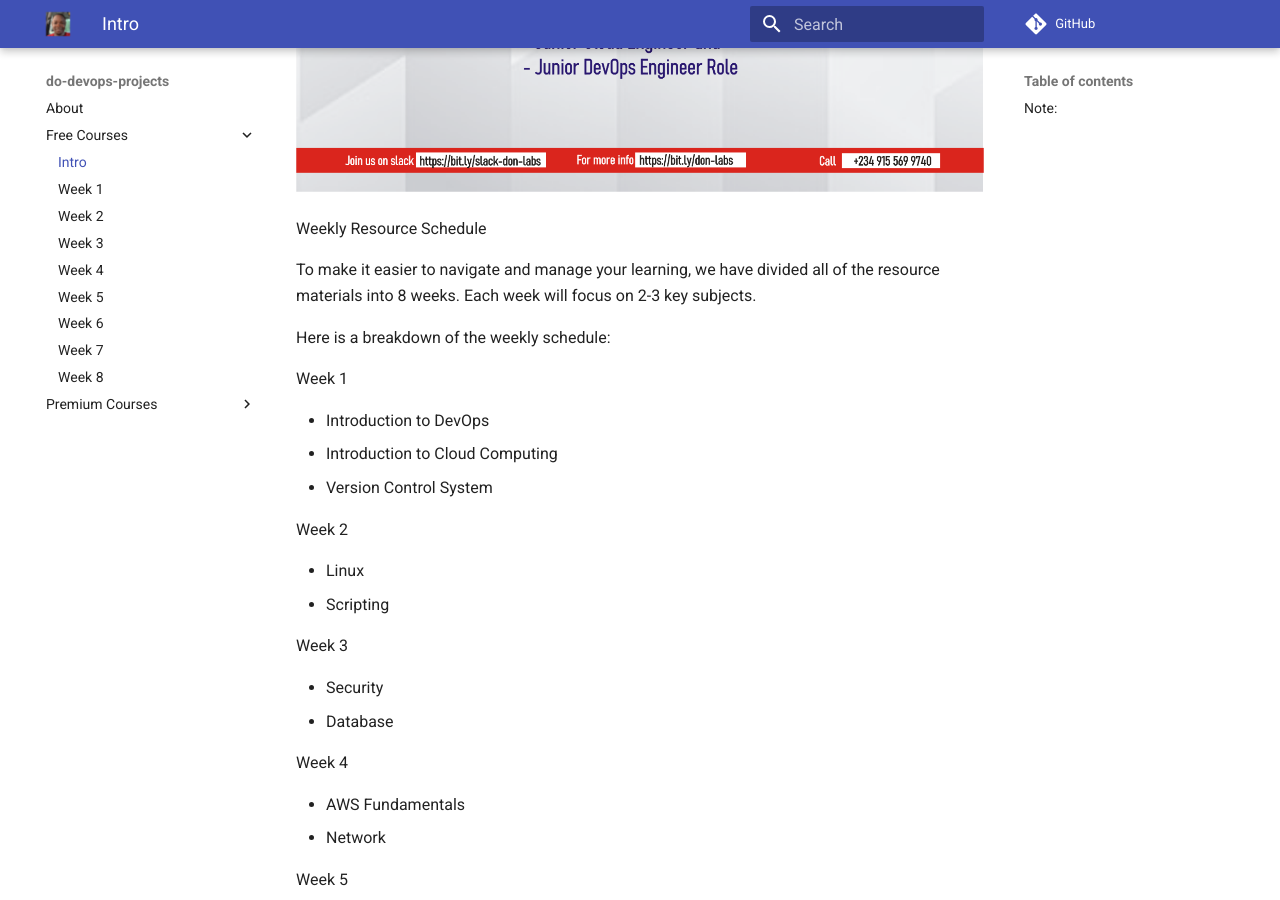
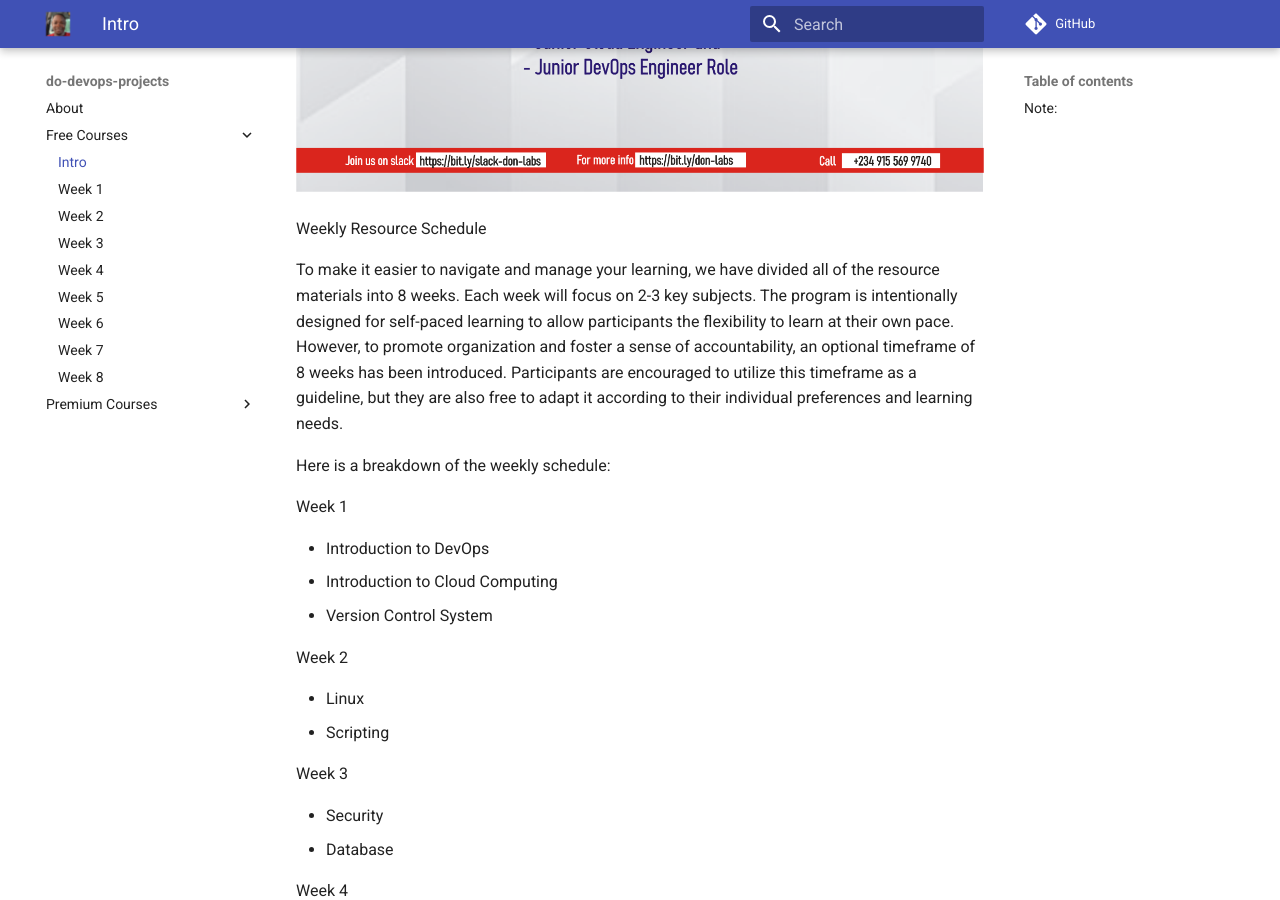
Before and after one commit to hellodeolu/don-labs, an MkDocs documentation site: the page built from docs/about/intro.md, in a window 1280 px wide and 900 px high, scrolled down 584 px. Built offline with MkDocs 1.6.1 and Material for MkDocs 9.7.7, drawn with Linux system fonts in a browser that asks for light colours; comment, search, counter and statistics services are not loaded.

```diff
--- a/docs/about/intro.md
+++ b/docs/about/intro.md
@@ -4,7 +4,7 @@
 
 Weekly Resource Schedule
 
-To make it easier to navigate and manage your learning, we have divided all of the resource materials into 8 weeks. Each week will focus on 2-3 key subjects.
+To make it easier to navigate and manage your learning, we have divided all of the resource materials into 8 weeks. Each week will focus on 2-3 key subjects. The program is intentionally designed for self-paced learning to allow participants the flexibility to learn at their own pace. However, to promote organization and foster a sense of accountability, an optional timeframe of 8 weeks has been introduced. Participants are encouraged to utilize this timeframe as a guideline, but they are also free to adapt it according to their individual preferences and learning needs.
 
 Here is a breakdown of the weekly schedule:
 
```
Also changed, not shown: docs/week2/week2.md (+1 -1 lines), docs/assets/don-free.png.
